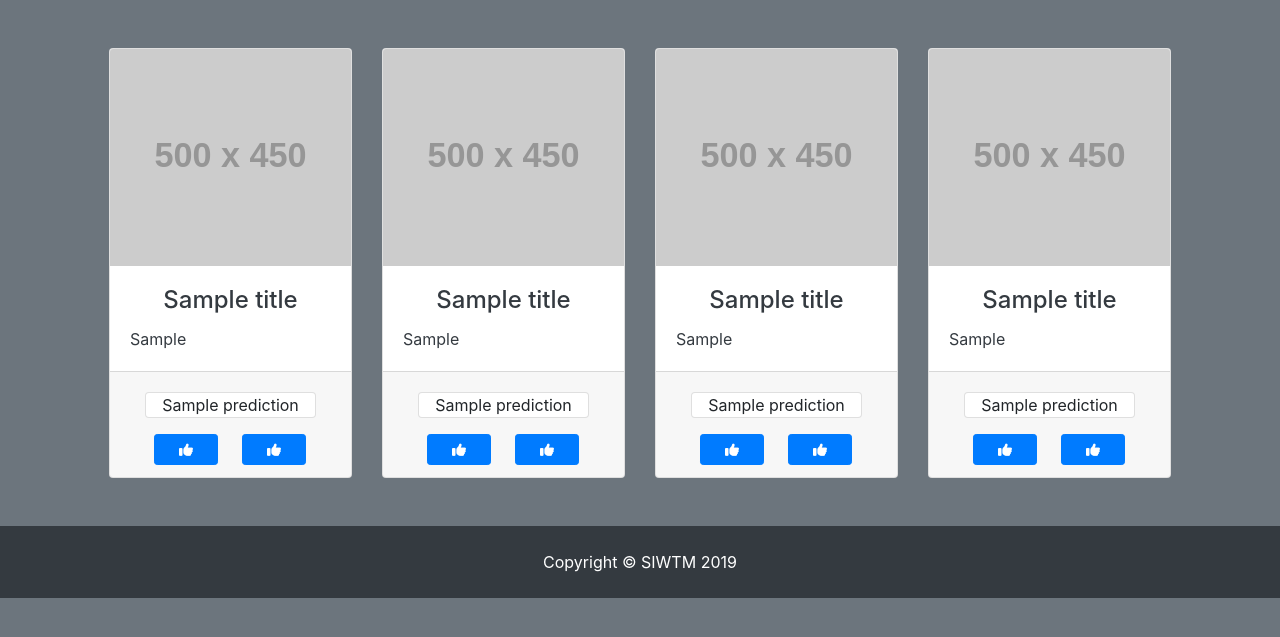
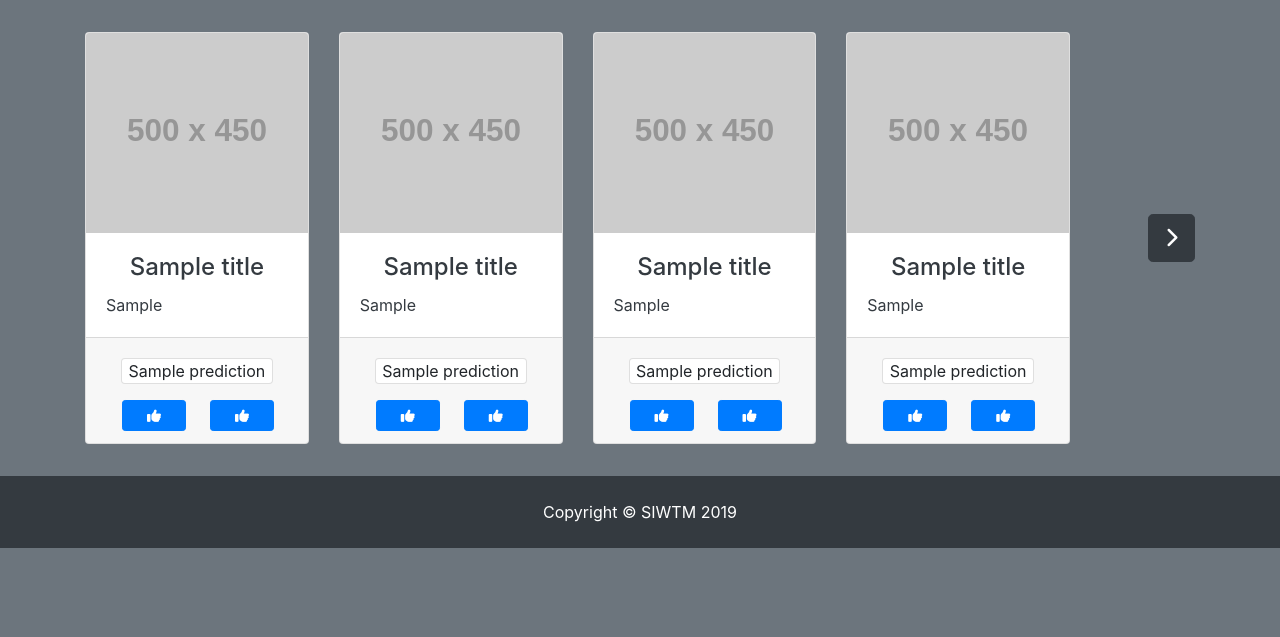
Before and after one commit to Jaimemorillo/ShouldIwatchThisMovie, a Flask app: template app/templates/home.html in a window 1280 px wide. Shown: the part 56-693 px from the top of the page. Run offline with Flask 2, Linux system fonts and the light colour scheme; the template is opened without the code that fills it: most values are stand-ins (such as "Sample title", 1, 10 or a date in 2020); grey boxes labelled with a size stand in for pictures from a placeholder-image service; parts of the project's set-up code (start-up, migrations or seed data) failed here and were passed over; some libraries are stand-ins or nearby versions.

Commit message:
Now labeling system from app is completely functional

```diff
--- a/app/app.py
+++ b/app/app.py
@@ -6,18 +6,24 @@ sys.path.append('../src')
 from flask import Flask, render_template, url_for, request, abort, redirect
 
 from controller.controller import DBController
-path = '../data/tmdb_spanish_overview.csv'
+path = '../data/'
 
 db_ctrl = DBController(path)
-ids, movies = db_ctrl.get_4_random_movies()
 
 app = Flask(__name__)
 
 # Home page
 @app.route('/')
-@app.route('/home')
+@app.route('/home',  methods=['GET', 'POST'])
 def home():
-    return render_template('home.html', ids=ids, movies=movies)
+    if request.method == 'GET':
+        return render_template('home.html',
+                               ids=db_ctrl.sample.index.values, movies=db_ctrl.sample)
+
+    elif request.method == 'POST':
+        db_ctrl.update()
+        return render_template('home.html',
+                               ids=db_ctrl.sample.index.values, movies=db_ctrl.sample)
 
 
 # Movie page
@@ -25,32 +31,33 @@ def home():
 def movie(id):
     if request.method == 'GET':
         id = int(id)
-        if movies.title.get(id) is not None:
-            return render_template('movie.html', id=id, movies=movies)
+        if db_ctrl.sample.title.get(id) is not None:
+            return render_template('movie.html',
+                                   id=id, movies=db_ctrl.sample)
         else:
             abort(404)
 
-    if request.method == 'POST':
-        # set taste of movie
+    elif request.method == 'POST':
+        # set like of movie
         id = int(id)
 
-        def set_taste(key, page):
+        def set_like(key, page):
             value = request.form[key]
             value = int(value)
 
-            if movies['taste'][id] == value:
-                movies['taste'][id] = np.nan
+            if db_ctrl.sample.loc[id, 'like'] == value:
+                db_ctrl.sample.loc[id, 'like'] = np.nan
             else:
-                movies['taste'][id] = value
+                db_ctrl.sample.loc[id, 'like'] = value
 
-            print(movies.taste)
+            print(db_ctrl.sample.like)
             return redirect(page)
 
-        if request.form.get("taste") is not None:
-            return set_taste('taste', '/home')
+        if request.form.get("like") is not None:
+            return set_like('like', '/home')
 
         else:
-            return set_taste('taste2', '/movie/' + str(id))
+            return set_like('like2', '/movie/' + str(id))
 
 
 if __name__ == '__main__':
--- a/app/templates/base.html
+++ b/app/templates/base.html
@@ -55,7 +55,7 @@
     <div class="container">
 
         <!-- Page Features -->
-        <div class="container bg-secondary p-4">
+        <div class="row bg-secondary py-2">
             {% block content %}{% endblock %}
         </div>
         <!-- /.row -->
--- a/app/templates/home.html
+++ b/app/templates/home.html
@@ -2,7 +2,7 @@
 
 {% block content %}
 
-<div class="card-deck my-4 ">
+<div class="card-deck my-4 col-lg-11">
     <div class="card">
         <a href="{{ url_for('movie', id=ids[0]) }}" class="text-dark card-link">
             <img class="card-img-top" src="http://placehold.it/500x450" alt="">
@@ -15,15 +15,15 @@
             <div class="card mt-2 mb-3">
                 {{ movies.prediction[ids[0]] }}
             </div>
-            <div class="row text-justify ml-4">
+            <div class="row text-justify ml-3">
                 <form action="/movie/{{ids[0]}}" method="POST" class="mr-2">
-                    <button class="btn btn-primary btn-sm px-4" type="submit" name="taste" value="1">
+                    <button class="btn btn-primary btn-sm px-4" type="submit" name="like" value="1">
                         <i class="fas fa-thumbs-up"></i>
                     </button>
                 </form>
 
                 <form action="/movie/{{ids[0]}}" method="POST" class="ml-3">
-                    <button class="btn btn-primary btn-sm px-4" type="submit" name="taste" value="0">
+                    <button class="btn btn-primary btn-sm px-4" type="submit" name="like" value="0">
                         <i class="fas fa-thumbs-up"></i>
                     </button>
                 </form>
@@ -45,15 +45,15 @@
             <div class="card mt-2 mb-3">
                 {{ movies.prediction[ids[1]] }}
             </div>
-            <div class="row text-justify ml-4">
+            <div class="row text-justify ml-3">
                 <form action="/movie/{{ids[1]}}" method="POST" class="mr-2">
-                    <button class="btn btn-primary btn-sm px-4" type="submit" name="taste" value="1">
+                    <button class="btn btn-primary btn-sm px-4" type="submit" name="like" value="1">
                         <i class="fas fa-thumbs-up"></i>
                     </button>
                 </form>
 
                 <form action="/movie/{{ids[1]}}" method="POST" class="ml-3">
-                    <button class="btn btn-primary btn-sm px-4" type="submit" name="taste" value="0">
+                    <button class="btn btn-primary btn-sm px-4" type="submit" name="like" value="0">
                         <i class="fas fa-thumbs-up"></i>
                     </button>
                 </form>
@@ -74,15 +74,15 @@
             <div class="card mt-2 mb-3">
                 {{ movies.prediction[ids[2]] }}
             </div>
-            <div class="row text-justify ml-4">
+            <div class="row text-justify ml-3">
                 <form action="/movie/{{ids[2]}}" method="POST" class="mr-2">
-                    <button class="btn btn-primary btn-sm px-4" type="submit" name="taste" value="1">
+                    <button class="btn btn-primary btn-sm px-4" type="submit" name="like" value="1">
                         <i class="fas fa-thumbs-up"></i>
                     </button>
                 </form>
 
                 <form action="/movie/{{ids[2]}}" method="POST" class="ml-3">
-                    <button class="btn btn-primary btn-sm px-4" type="submit" name="taste" value="0">
+                    <button class="btn btn-primary btn-sm px-4" type="submit" name="like" value="0">
                         <i class="fas fa-thumbs-up"></i>
                     </button>
                 </form>
@@ -103,15 +103,15 @@
             <div class="card mt-2 mb-3">
                 {{ movies.prediction[ids[3]] }}
             </div>
-            <div class="row text-justify ml-4">
+            <div class="row text-justify ml-3">
                 <form action="/movie/{{ids[3]}}" method="POST" class="mr-2">
-                    <button class="btn btn-primary btn-sm px-4" type="submit" name="taste" value="1">
+                    <button class="btn btn-primary btn-sm px-4" type="submit" name="like" value="1">
                         <i class="fas fa-thumbs-up"></i>
                     </button>
                 </form>
 
                 <form action="/movie/{{ids[3]}}" method="POST" class="ml-3">
-                    <button class="btn btn-primary btn-sm px-4" type="submit" name="taste" value="0">
+                    <button class="btn btn-primary btn-sm px-4" type="submit" name="like" value="0">
                         <i class="fas fa-thumbs-up"></i>
                     </button>
                 </form>
@@ -121,5 +121,12 @@
 
 
 </div>
+<div class="col-lg-1 align-self-center">
+    <form action="/home" method="POST" class="ml-5">
+        <button class="btn btn-dark btn-lg" type="submit">
+            <i class="fas fa-chevron-right"></i>
+        </button>
+    </form>
+</div>
 
 {% endblock %}
--- a/app/templates/movie.html
+++ b/app/templates/movie.html
@@ -14,16 +14,16 @@
         <div class="card my-3">
             {{ movies.prediction[id] }}
         </div>
-        <div class="row text-justify ml-4">
+        <div class="row text-justify ml-5">
             <div class="col-lg-4 col-md-2"></div>
             <form action="/movie/{{id}}" method="POST" class="mr-4">
-                <button class="btn btn-primary btn-md px-5" type="submit" name="taste2" value="1">
+                <button class="btn btn-primary btn-md px-5" type="submit" name="like2" value="1">
                     <i class="fas fa-thumbs-up"></i>
                 </button>
             </form>
 
             <form action="/movie/{{id}}" method="POST" class="ml-5">
-                <button class="btn btn-primary btn-md px-5" type="submit" name="taste2" value="0">
+                <button class="btn btn-primary btn-md px-5" type="submit" name="like2" value="0">
                     <i class="fas fa-thumbs-up"></i>
                 </button>
             </form>
```
Also changed, not shown: app/controller/controller.py (+62 -10 lines), src/taste/preparation.py (+12 -8 lines).
